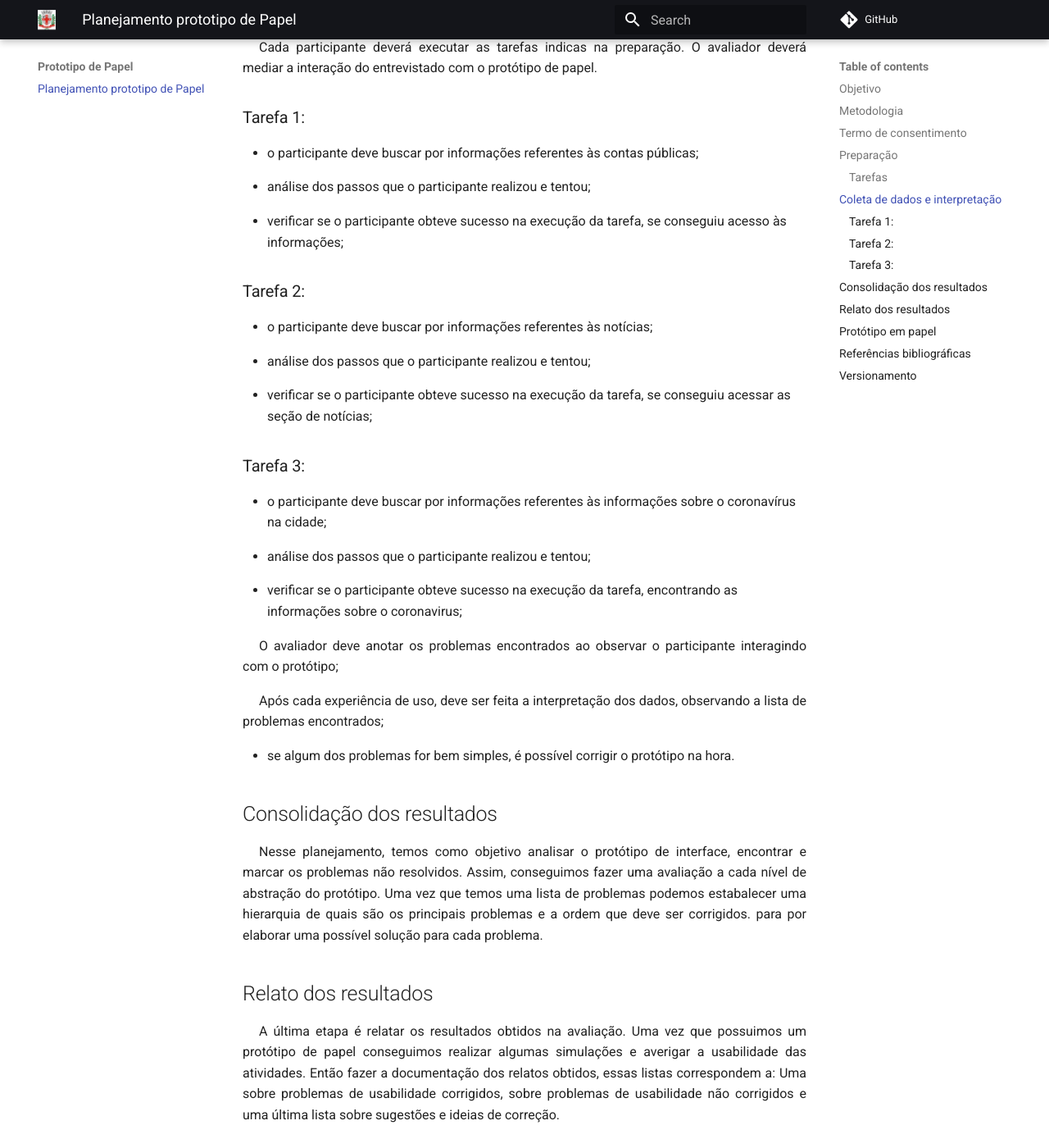
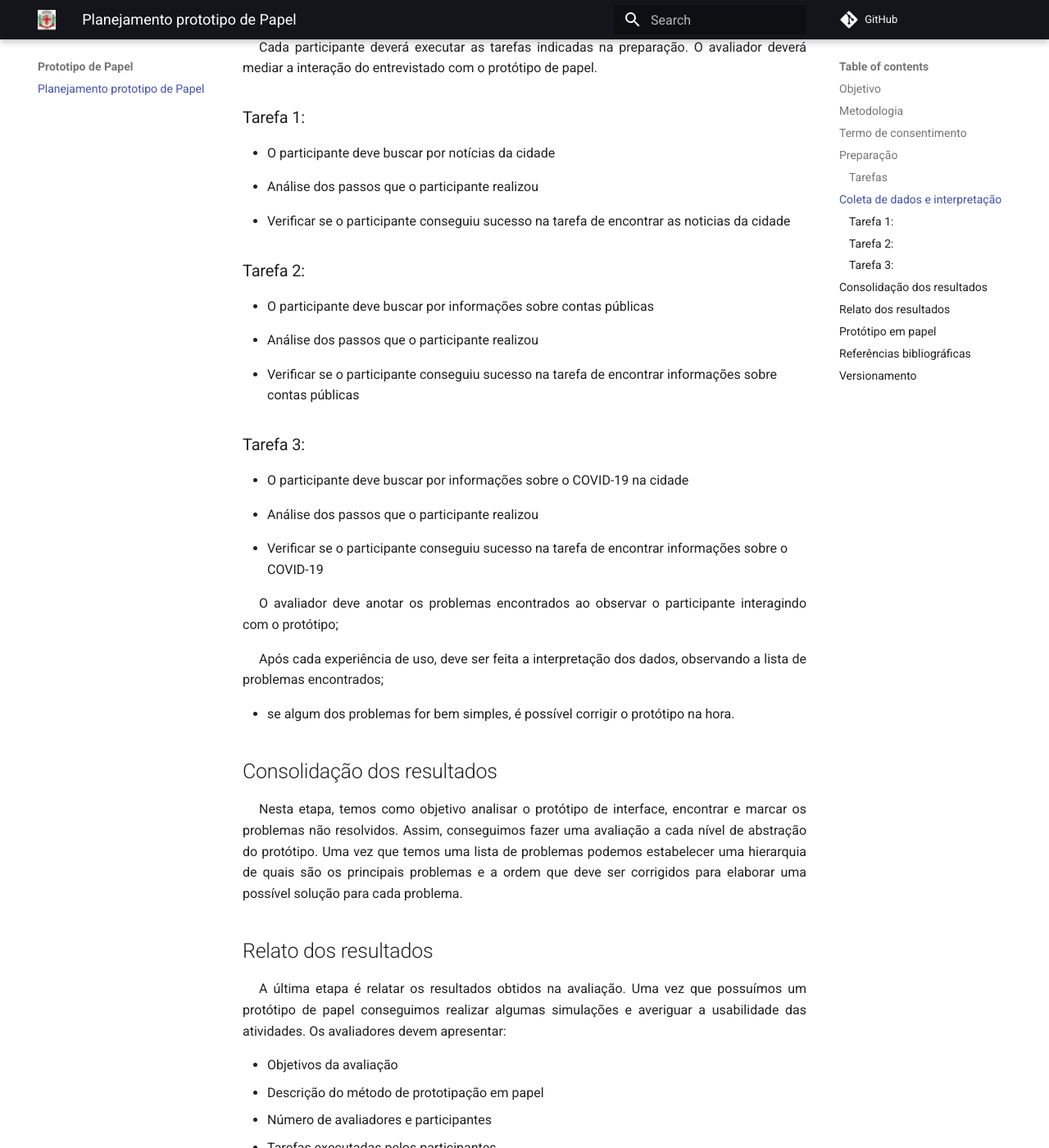
Before and after one commit to Interacao-Humano-Computador/2021.1-Prefeitura-de-Londrina, an MkDocs documentation site: the page built from docs/prototipo_de_papel/planejamento.md, in a window 1280 px wide and 1400 px high, scrolled down 1687 px. Shown: the whole window at 82% size. Built offline with MkDocs 1.6.1 and Material for MkDocs 9.7.7, drawn with Linux system fonts in a browser that asks for light colours; comment, search, counter and statistics services are not loaded; some of the changed text lies outside the part shown.

Commit message:
Finalizando o documento e corrigindo erros ortograficos
Signed-off-by: DaviMarinho <davii_marinho@hotmail.com>

```diff
--- a/docs/prototipo_de_papel/planejamento.md
+++ b/docs/prototipo_de_papel/planejamento.md
@@ -41,33 +41,33 @@ Após definidas as tarefas, deve-se recrutar os participantes que farão parte d
 </p>
 
 <p style="text-indent: 20px; text-align: justify">
-A ultima parte da preparação, é elaborar o protótipo de papel para a execução das tarefas.
+A última parte da preparação, é elaborar o protótipo de papel para a execução das tarefas.
 </p>
 
 ## Coleta de dados e interpretação
 
 <p style="text-indent: 20px; text-align: justify">
-Para a coleta e interpretação de dados, é executada a avaliação. Antes a avaliação deve ser apresentado ao participante o <a href="../termo-de-consentimento">Termo de consentimento</a>. Caso o participante concorde com o termo, a avaliação deve prosseguir; caso contrário, ele não participará da avaliação.
+Para a coleta e interpretação de dados, é executada a avaliação. Antes da avaliação deve ser apresentado ao participante o <a href="../termo-de-consentimento">Termo de consentimento</a>. Caso o participante concorde com o termo, a avaliação deve prosseguir; caso contrário, ele não participará da avaliação.
 </p>
 
 <p style="text-indent: 20px; text-align: justify">
-Cada participante deverá executar as tarefas indicas na preparação. O avaliador deverá mediar a interação do entrevistado com o protótipo de papel.
+Cada participante deverá executar as tarefas indicadas na preparação. O avaliador deverá mediar a interação do entrevistado com o protótipo de papel.
 </p>
 
 ### Tarefa 1:
-<ul><li>o participante deve buscar por informações referentes às contas públicas;</li></ul>
-<ul><li>análise dos passos que o participante realizou e tentou;</li></ul>
-<ul><li>verificar se o participante obteve sucesso na execução da tarefa, se conseguiu acesso às informações;</li></ul>
+<ul><li>O participante deve buscar por notícias da cidade</li></ul>
+<ul><li>Análise dos passos que o participante realizou</li></ul>
+<ul><li>Verificar se o participante conseguiu sucesso na tarefa de encontrar as noticias da cidade</li></ul>
 
 ### Tarefa 2:
-<ul><li>o participante deve buscar por informações referentes às notícias;</li></ul>
-<ul><li>análise dos passos que o participante realizou e tentou;</li></ul>
-<ul><li>verificar se o participante obteve sucesso na execução da tarefa, se conseguiu acessar as seção de notícias;</li></ul>
+<ul><li>O participante deve buscar por informações sobre contas públicas</li></ul>
+<ul><li>Análise dos passos que o participante realizou</li></ul>
+<ul><li>Verificar se o participante conseguiu sucesso na tarefa de encontrar informações sobre contas públicas</li></ul>
 
 ### Tarefa 3:
-<ul><li>o participante deve buscar por informações referentes às informações sobre o coronavírus na cidade;</li></ul>
-<ul><li>análise dos passos que o participante realizou e tentou;</li></ul>
-<ul><li>verificar se o participante obteve sucesso na execução da tarefa, encontrando as informações sobre o coronavirus;</li></ul>
+<ul><li>O participante deve buscar por informações sobre o COVID-19 na cidade</li></ul>
+<ul><li>Análise dos passos que o participante realizou</li></ul>
+<ul><li>Verificar se o participante conseguiu sucesso na tarefa de encontrar informações sobre o COVID-19</li></ul>
 
 <p style="text-indent: 20px; text-align: justify">
 O avaliador deve anotar os problemas encontrados ao observar o participante interagindo com o protótipo;
@@ -81,14 +81,25 @@ Após cada experiência de uso, deve ser feita a interpretação dos dados, obse
 ## Consolidação dos resultados
 
 <p style="text-indent: 20px; text-align: justify">
-Nesse planejamento, temos como objetivo analisar o protótipo de interface, encontrar e marcar os problemas não resolvidos. Assim, conseguimos fazer uma avaliação a cada nível de abstração do protótipo. Uma vez que temos uma lista de problemas podemos estabalecer uma hierarquia de quais são os principais problemas e a ordem que deve ser corrigidos. para por elaborar uma possível solução para cada problema.
+Nesta etapa, temos como objetivo analisar o protótipo de interface, encontrar e marcar os problemas não resolvidos. Assim, conseguimos fazer uma avaliação a cada nível de abstração do protótipo. Uma vez que temos uma lista de problemas podemos estabelecer uma hierarquia de quais são os principais problemas e a ordem que deve ser corrigidos para elaborar uma possível solução para cada problema.
 </p>
 
 ## Relato dos resultados
 
 <p style="text-indent: 20px; text-align: justify">
-A última etapa é relatar os resultados obtidos na avaliação. Uma vez que possuimos um protótipo de papel conseguimos realizar algumas simulações e averigar a usabilidade das atividades. Então fazer a documentação dos relatos obtidos, essas listas correspondem a: Uma sobre problemas de usabilidade corrigidos, sobre problemas de usabilidade não corrigidos e uma última lista sobre sugestões e ideias de correção.
+A última etapa é relatar os resultados obtidos na avaliação. Uma vez que possuímos um protótipo de papel conseguimos realizar algumas simulações e averiguar a usabilidade das atividades. Os avaliadores devem apresentar:
 </p>
+* Objetivos da avaliação
+* Descrição do método de prototipação em papel
+* Número de avaliadores e participantes
+* Tarefas executadas pelos participantes
+* Lista de problemas de usabilidade, indicando:
+    * Local onde ocorreu
+    * Fatores de usabilidade prejudicados
+    * Descrição do problema
+    * Prioridade para correção
+    * Sugestões de correção
+* Indicação de partes do sistema que podem ser mais bem elaboradas.
 
 ## Protótipo em papel
 
```
Also changed, not shown: other parts of docs/prototipo_de_papel/planejamento.md (+3 -2 lines).
